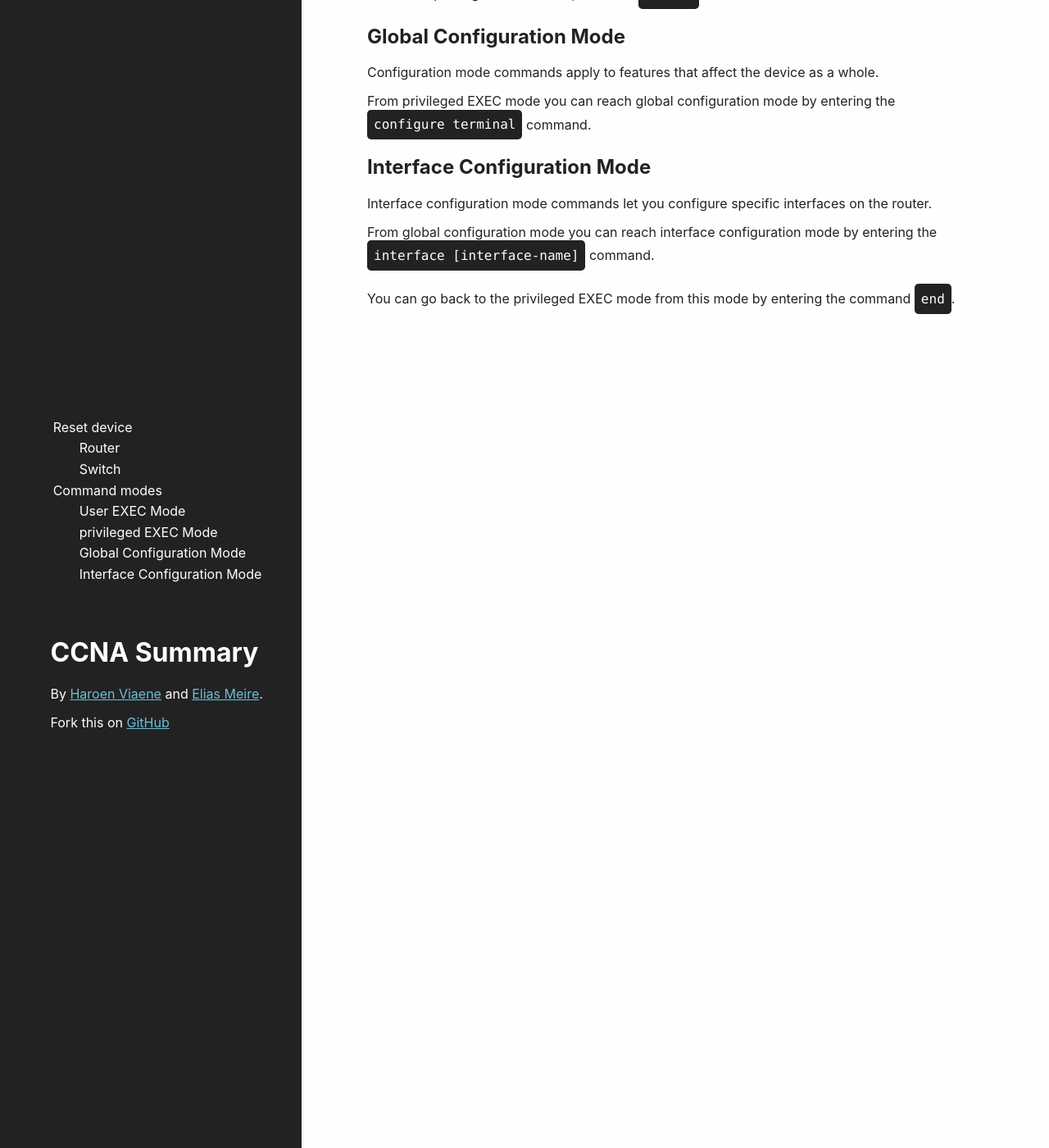
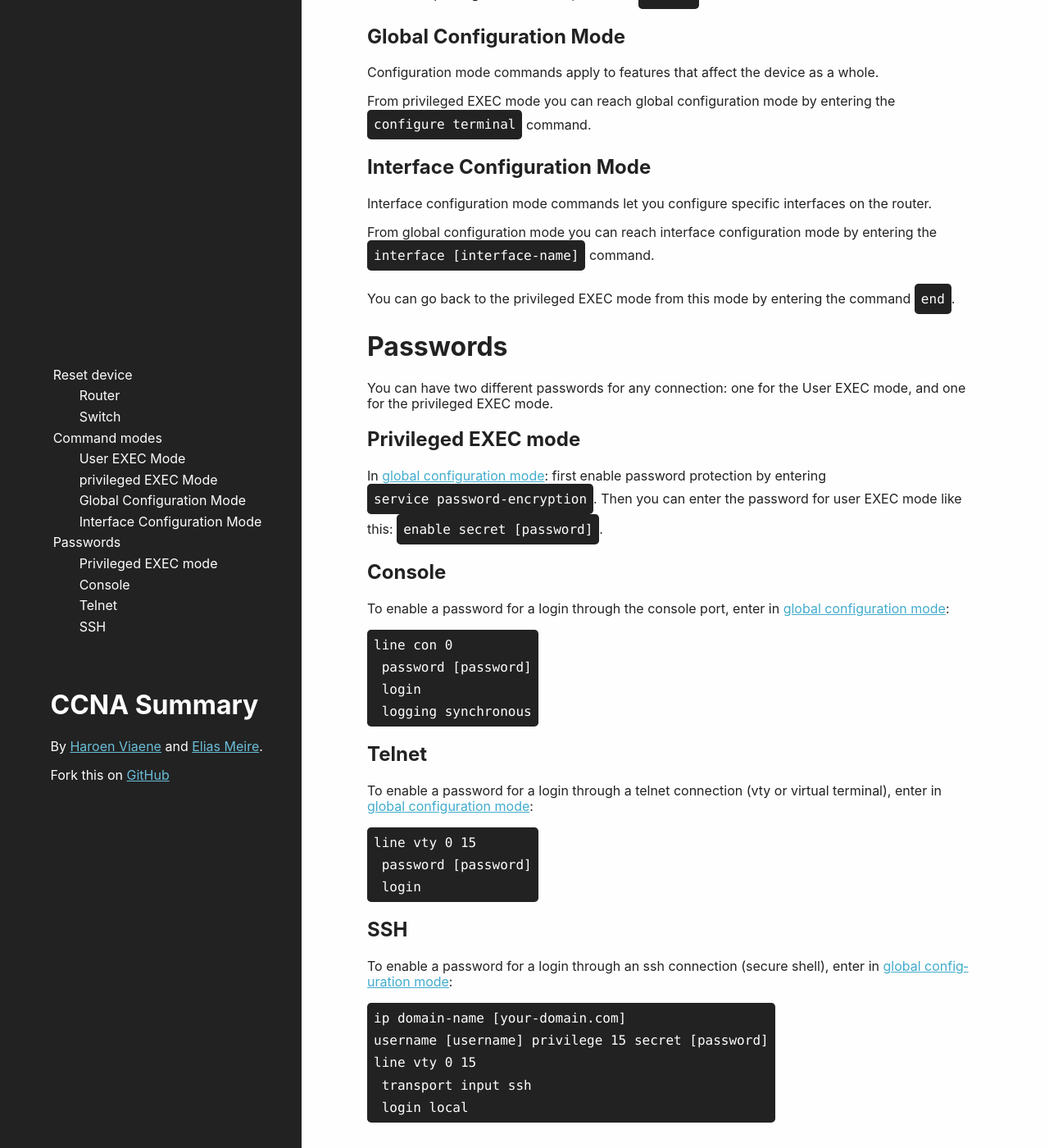
Before and after one commit to Haroenv/ccna, a Jekyll site: the page built from index.md, in a window 1280 px wide and 1400 px high, scrolled down 995 px. Shown: the whole window at 82% size. Built offline with Jekyll 4.4.1, drawn with Linux system fonts in a browser that asks for light colours.

Commit message:
add password section

```diff
--- a/index.md
+++ b/index.md
@@ -70,4 +70,46 @@ Interface configuration mode commands let you configure specific interfaces on t
 From global configuration mode you can reach interface configuration mode by entering the `interface [interface-name]` command.
 
 You can go back to the privileged EXEC mode from this mode by entering the command `end`.
+
+#Passwords
+
+You can have two different passwords for any connection: one for the User EXEC mode, and one for the privileged EXEC mode.
+
+## Privileged EXEC mode
+
+In [global configuration mode](#global-configuration-mode): first enable password protection by entering `service password-encryption`. Then you can enter the password for user EXEC mode like this: `enable secret [password]`.
+
+## Console
+
+To enable a password for a login through the console port, enter in [global configuration mode](#global-configuration-mode):
+
+~~~
+line con 0
+ password [password]
+ login
+ logging synchronous
+~~~
+
+## Telnet
+
+To enable a password for a login through a telnet connection (vty or virtual terminal), enter in [global configuration mode](#global-configuration-mode):
+
+~~~
+line vty 0 15
+ password [password]
+ login
+~~~
+
+## SSH
+
+To enable a password for a login through an ssh connection (secure shell), enter in [global configuration mode](#global-configuration-mode):
+
+~~~
+ip domain-name [your-domain.com]
+username [username] privilege 15 secret [password]
+line vty 0 15
+ transport input ssh
+ login local
+~~~
+
 </div>
```
